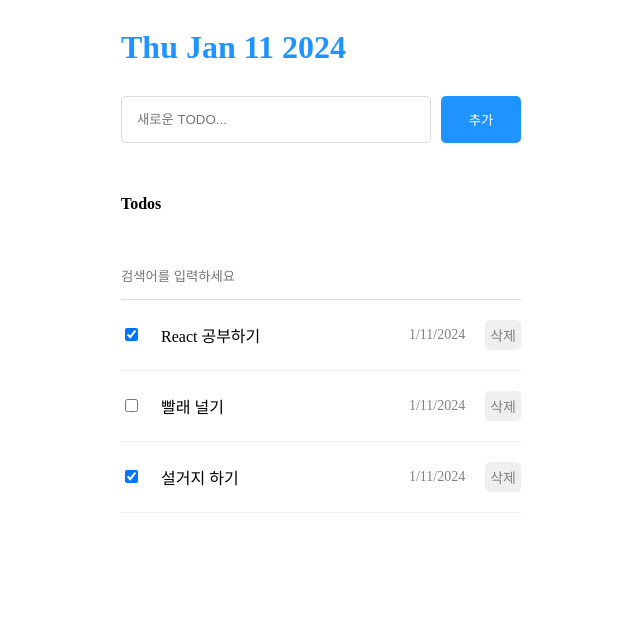
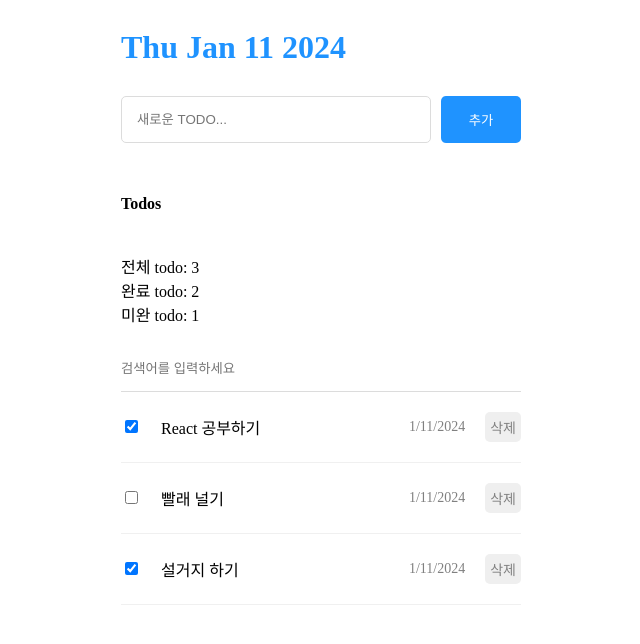
Before and after one commit to Yoonyesol/React-Next-Study, a React (Vite) app in the folder todolist/: page / in a window 1280 px wide. Shown: the top 644 px of the page, without its empty margins (319-959 px from the left). Built offline with nearby package versions, Linux system fonts and the light colour scheme.

Commit message:
useMemo: 재연산 방지하기

```diff
--- a/todolist/src/App.jsx
+++ b/todolist/src/App.jsx
@@ -32,7 +32,7 @@ function reducer(state, action) {
     }
     case "UPDATE": {
       return state.map((todo) =>
-        todo.id === action.id ? { ...todo, isDone: !todo.isDone } : todo
+        todo.id === action.data ? { ...todo, isDone: !todo.isDone } : todo
       );
     }
     case "DELETE": {
--- a/todolist/src/components/TodoList.jsx
+++ b/todolist/src/components/TodoList.jsx
@@ -1,4 +1,4 @@
-import { useState } from "react";
+import { useMemo, useState } from "react";
 import TodoItem from "./TodoItem";
 import "./TodoList.css";
 
@@ -19,9 +19,27 @@ export default function TodoList({ todos, onUpdate, onDelete }) {
     );
   };
 
+  //구조분해 할당으로 받아오기
+  const { totalCount, doneCount, notDoneCount } = useMemo(() => {
+    //실행할 내용이 담긴 콜백함수
+    const totalCount = todos.length;
+    const doneCount = todos.filter((todo) => todo.isDone).length;
+    const notDoneCount = totalCount - doneCount;
+    return {
+      totalCount,
+      doneCount,
+      notDoneCount,
+    };
+  }, [todos]); //todos의 값이 바뀔 때마다 실행된다.
+
   return (
     <div className="TodoList">
       <h4>Todos</h4>
+      <div>
+        <div>전체 todo: {totalCount}</div>
+        <div>완료 todo: {doneCount}</div>
+        <div>미완 todo: {notDoneCount}</div>
+      </div>
       <input
         value={search}
         onChange={onChangeSearch}
```
